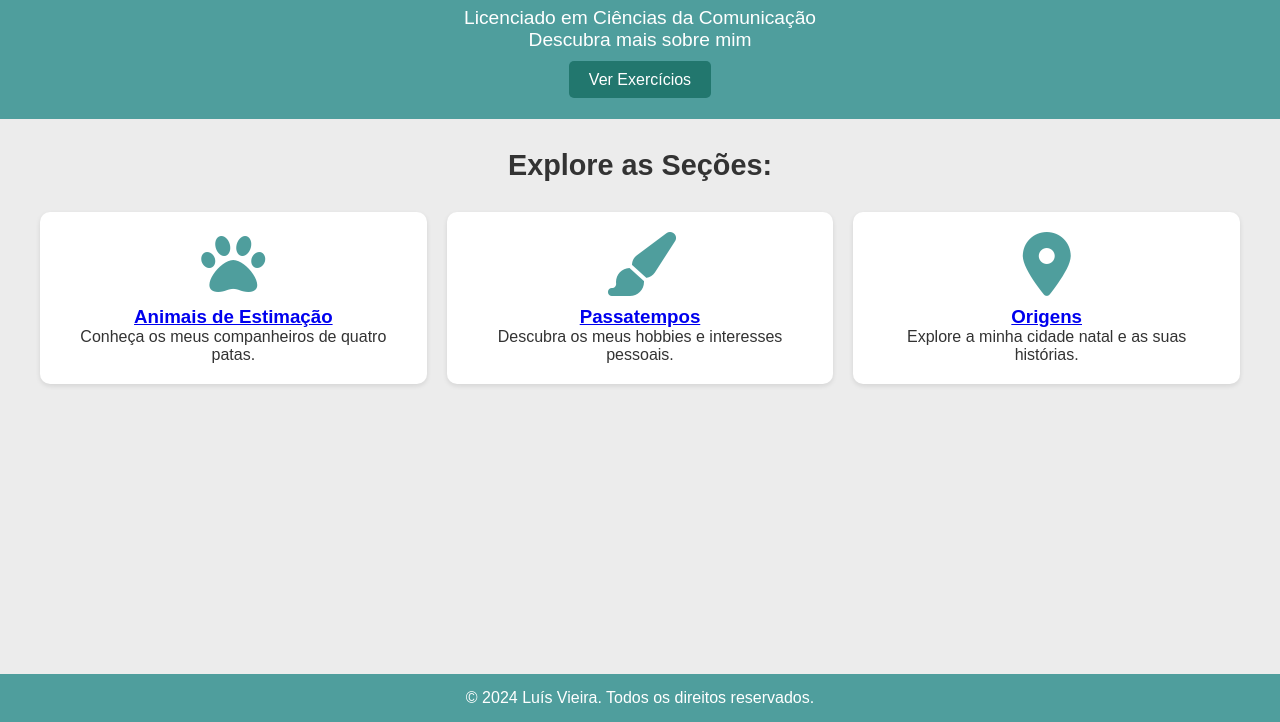
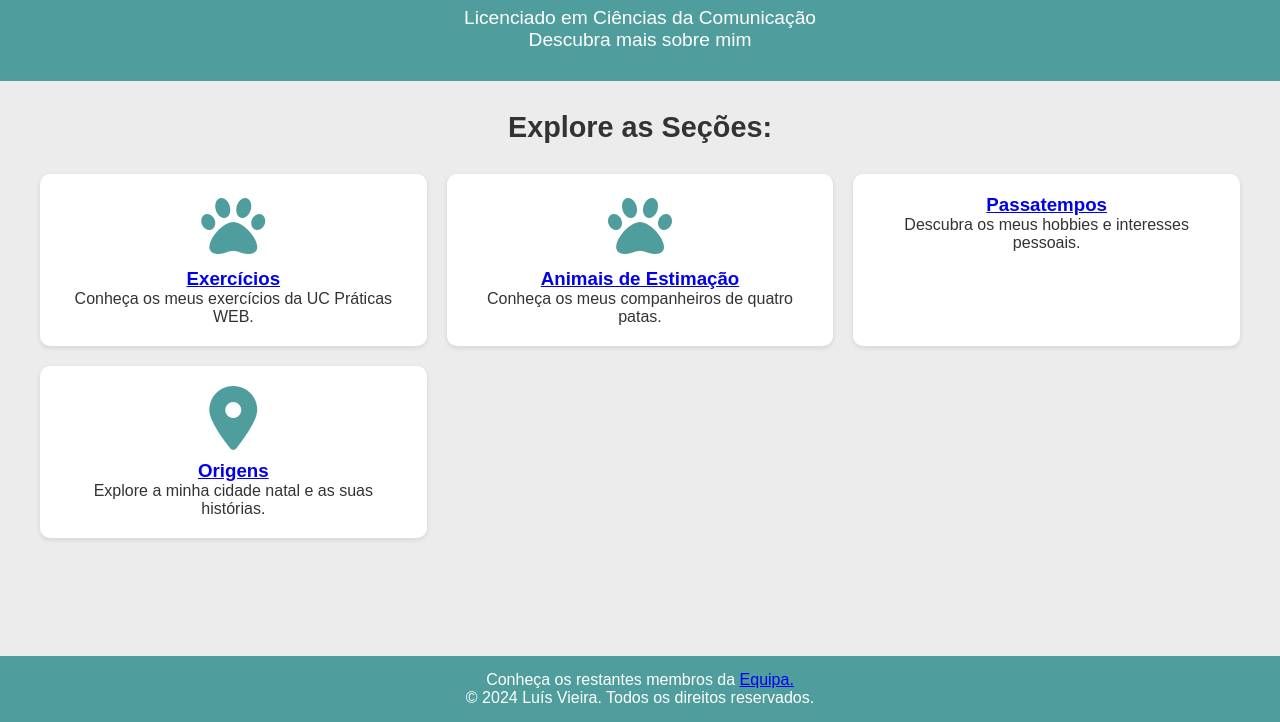
Before and after one commit to 2002062/Projeto-Luis, a plain HTML site: page index.html in a window 1280 px wide. Shown: the part 78-800 px from the top of the page. Drawn offline with Linux system fonts and the light colour scheme.

Commit message:
Add files via upload

```diff
--- a/css/reset.css
+++ b/css/reset.css
@@ -1,7 +1,7 @@
 /* --- Reset Global --- */
 /* --- Objetivo de remover estilos padrão aplicados pelos navegadores, garantindo consistência entre diferentes navegadores -- */
 * {
-    margin: 0; /* Remove margens padrão */
-    padding: 0; /* Remove espaçamento padrão */
+    margin: 20; /* Remove margens padrão */
+    padding: 20; /* Remove espaçamento padrão */
     box-sizing: border-box; /* Inclui bordas e margens no tamanho total */
 }
--- a/index.html
+++ b/index.html
@@ -17,10 +17,7 @@
         <div class="profile">
             <h1>Luís Vieira</h1>
             <p>Licenciado em Ciências da Comunicação<br>Descubra mais sobre mim</p>
-            <!-- Botão para aceder à página de exercícios -->
-            <div class="btn-exercicios">
-                <a href="exercicios/index.html" class="btn">Ver Exercícios</a>
-            </div>
+
         </div>
     </header>
 
@@ -30,6 +27,12 @@
         <section class="cartoes">
             <h2>Explore as Seções:</h2>
             <div class="cartoes-container">
+                 <!-- Cartão: Exercícios -->
+                 <article class="cartao">
+                    <i class="fa-solid fa-paw"></i>
+                    <h3><a href="exercicios/exercicios.html">Exercícios</a></h3>
+                    <p>Conheça os meus exercícios da UC Práticas WEB.</p>
+                </article>
                 <!-- Cartão: Animais -->
                 <article class="cartao">
                     <i class="fa-solid fa-paw"></i>
@@ -38,7 +41,7 @@
                 </article>
                 <!-- Cartão: Passatempos -->
                 <article class="cartao">
-                    <i class="fa-solid fa-paint-brush"></i>
+                    <i class="nature_people"></i>
                     <h3><a href="passatempos/passatempos.html">Passatempos</a></h3>
                     <p>Descubra os meus hobbies e interesses pessoais.</p>
                 </article>
@@ -54,6 +57,10 @@
 
     <!-- Rodapé -->
     <footer class="footer">
+        <section class="section">
+            <p>Conheça os restantes membros da <a href="../equipa.html" target="_blank">Equipa.</a></p>
+            </div>
+        </section>
         <p>© 2024 Luís Vieira. Todos os direitos reservados.</p>
     </footer>
 </body>
```
Also changed, not shown: animais/animais.html (+8 -0 lines), exercicios/exercicios.html (+4 -0 lines), origens/naturalidade.html (+4 -0 lines), passatempos/passatempos.html (+4 -0 lines).
